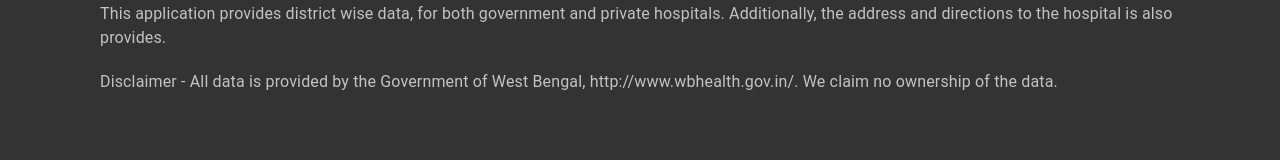
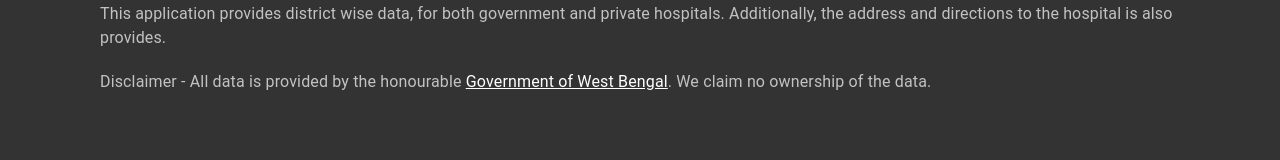
Before and after one commit to theByteCoder/CoviSafeBengal, a React (Create React App) app in the folder ui/: page / in a window 1280 px wide. Shown: the part 320-480 px from the top of the page. Built offline with nearby package versions, Linux system fonts and the light colour scheme; no server answers.

Commit message:
feat(app): Updated css for links

```diff
--- a/ui/src/Components/Router.js
+++ b/ui/src/Components/Router.js
@@ -123,6 +123,9 @@
   },
   welcomeAuthorGap: {
     marginTop: 180,
+  },
+  whiteLink: {
+    color: "white",
   },
 }));
 
@@ -335,8 +338,16 @@
             variant="body1"
             component="p"
           >
-            Disclaimer - All data is provided by the Government of West Bengal,
-            http://www.wbhealth.gov.in/. We claim no ownership of the data.
+            Disclaimer - All data is provided by the honourable{" "}
+            {
+              <a
+                className={classes.whiteLink}
+                href="http://www.wbhealth.gov.in/"
+              >
+                Government of West Bengal
+              </a>
+            }
+            . We claim no ownership of the data.
           </Typography>
           <Typography
             className={classes.welcomeAuthorGap}
```
